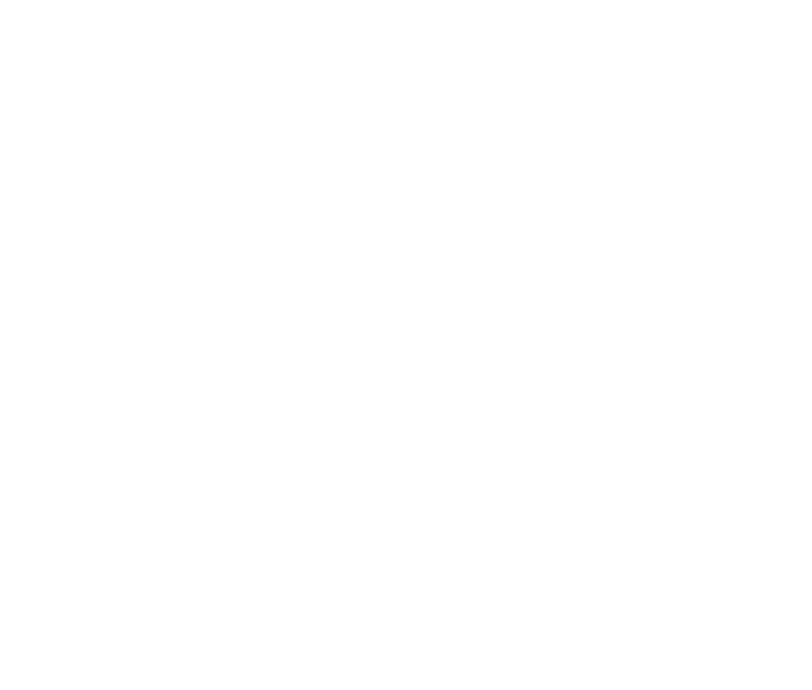
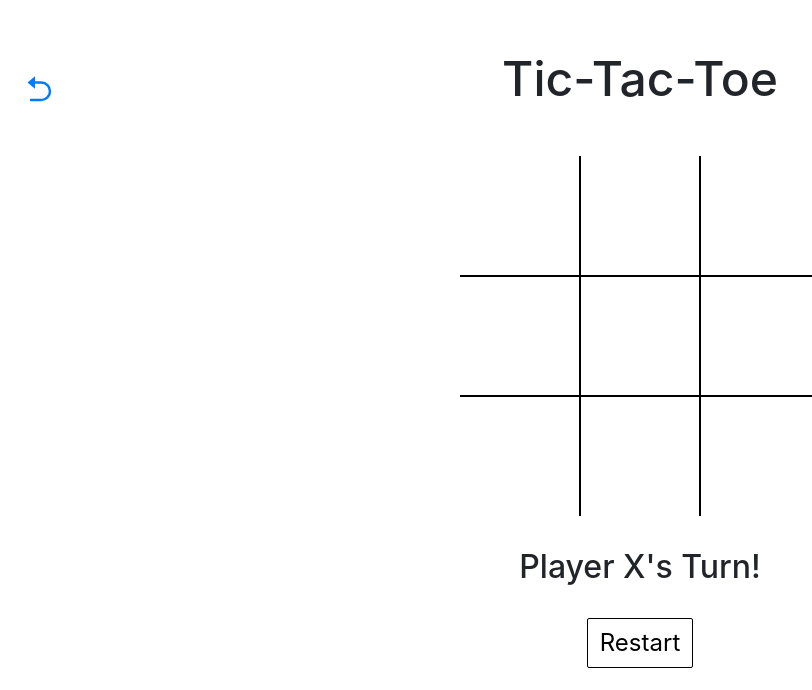
Before and after one commit to William-Feng/mini-playground, a React (Create React App) app: page /tic-tac-toe in a window 1280 px wide. Before the commit this address had no page. Shown: the part 110-800 px from the top of the page, without its empty margins (0-812 px from the left). Built offline with nearby package versions, Linux system fonts and the light colour scheme.

Commit message:
Integrate Tic Tac Toe with project, will need to restart to avoid React code smells

```diff
--- a/public/index.html
+++ b/public/index.html
@@ -23,7 +23,7 @@
       work correctly both with client-side routing and a non-root public URL.
       Learn how to configure a non-root public URL by running `npm run build`.
     -->
-  <title>Wordle</title>
+  <title>Mini Playground</title>
 </head>
 
 <body>
--- a/src/App.js
+++ b/src/App.js
@@ -3,6 +3,7 @@ import { Route, Routes, Link } from "react-router-dom";
 import "./App.css";
 import Home from "./components/home/Home";
 import Wordle from "./components/wordle/Wordle";
+import TicTacToe from "./components/tic-tac-toe/TicTacToe";
 import { RiArrowGoBackFill } from "react-icons/ri";
 
 function App() {
@@ -21,6 +22,17 @@ function App() {
             </>
           }
         />
+        <Route
+          path="/tic-tac-toe"
+          element={
+            <>
+              <Link to="/">
+                <RiArrowGoBackFill className="back" />
+              </Link>
+              <TicTacToe />
+            </>
+          }
+        />
       </Routes>
     </>
   );
--- a/src/components/home/Home.js
+++ b/src/components/home/Home.js
@@ -12,8 +12,8 @@ function Home() {
         <Link to="/wordle">
           <div className="game">Wordle</div>
         </Link>
-        <Link to="/wordle">
-          <div className="game">Wordle</div>
+        <Link to="/tic-tac-toe">
+          <div className="game">Tic Tac Toe</div>
         </Link>
         <Link to="/wordle">
           <div className="game">Wordle</div>
--- a/src/components/tic-tac-toe/style.css
+++ b/src/components/tic-tac-toe/TicTacToe.css
@@ -1,7 +1,3 @@
-body {
-  margin: 0;
-}
-
 .container {
   margin-top: 10em;
   text-align: center;
--- /dev/null
+++ b/src/components/tic-tac-toe/TicTacToe.js
@@ -0,0 +1,108 @@
+import React, { useEffect, useState } from "react";
+import "./TicTacToe.css";
+
+function TicTacToe() {
+  // const boardCells = document.querySelectorAll("[board-cell]");
+  const [turn, setTurn] = useState("X");
+  const [winner, setWinner] = useState(null);
+
+  const WIN_STATES = [
+    [0, 1, 2],
+    [3, 4, 5],
+    [6, 7, 8],
+    [0, 3, 6],
+    [1, 4, 7],
+    [2, 5, 8],
+    [0, 4, 8],
+    [2, 4, 6],
+  ];
+
+  function newGame() {
+    setTurn("X");
+    setWinner(null);
+    /*
+    boardCells.forEach((cell) => {
+      console.log("HELLO");
+      cell.classList.remove("nought", "cross");
+      cell.innerText = "";
+      cell.addEventListener("click", handleClick, { once: true });
+    });
+    */
+  }
+
+  useEffect(() => {
+    newGame();
+    // eslint-disable-next-line react-hooks/exhaustive-deps
+  }, []);
+
+  /*
+  function handleClick(e) {
+    if (!gameOver) {
+      // Place a nought or cross on the cell, and include the class
+      const cell = e.target;
+      const currentClass = xTurn ? "cross" : "nought";
+      cell.innerText = xTurn ? "X" : "O";
+      cell.classList.add(currentClass);
+
+      // Check for win and draw states, otherwise switch turns
+      if (checkWin(currentClass)) {
+        setMessage(`Player ${xTurn ? "X" : "O"} wins!`);
+        setGameOver(true);
+      } else if (checkDraw()) {
+        setMessage("Draw!");
+      } else {
+        setXTurn(!xTurn);
+      }
+    }
+  }
+
+  // If all the indexes within any one of the provided states contain the same class
+  function checkWin(currentClass) {
+    return WIN_STATES.some((state) => {
+      return state.every((index) => {
+        return boardCells[index].classList.contains(currentClass);
+      });
+    });
+  }
+
+  // If every cell is filled with either a nought or cross
+  function checkDraw() {
+    return [...boardCells].every((cell) => {
+      return (
+        cell.classList.contains("cross") || cell.classList.contains("nought")
+      );
+    });
+  }
+*/
+
+  return (
+    <div className="container">
+      <h1>Tic-Tac-Toe</h1>
+      <div className="board">
+        <div className="cell board-cell"></div>
+        <div className="cell board-cell"></div>
+        <div className="cell board-cell"></div>
+        <div className="cell board-cell"></div>
+        <div className="cell board-cell"></div>
+        <div className="cell board-cell"></div>
+        <div className="cell board-cell"></div>
+        <div className="cell board-cell"></div>
+        <div className="cell board-cell"></div>
+      </div>
+      <div>
+        {!winner ? (
+          <h2>Player {turn}'s Turn!</h2>
+        ) : winner === "draw" ? (
+          <h2>Draw!</h2>
+        ) : (
+          <h2>Player {winner} wins!</h2>
+        )}
+        <button id="restart" onClick={() => newGame()}>
+          Restart
+        </button>
+      </div>
+    </div>
+  );
+}
+
+export default TicTacToe;
--- a/src/index.js
+++ b/src/index.js
@@ -5,9 +5,7 @@ import { BrowserRouter } from "react-router-dom";
 
 const root = ReactDOM.createRoot(document.getElementById("root"));
 root.render(
-  <React.StrictMode>
-    <BrowserRouter>
-      <App />
-    </BrowserRouter>
-  </React.StrictMode>
+  <BrowserRouter>
+    <App />
+  </BrowserRouter>
 );
```
Also changed, not shown: src/components/tic-tac-toe/index.html (deleted, +0 -35 lines), src/components/tic-tac-toe/script.js (deleted, +0 -67 lines).
